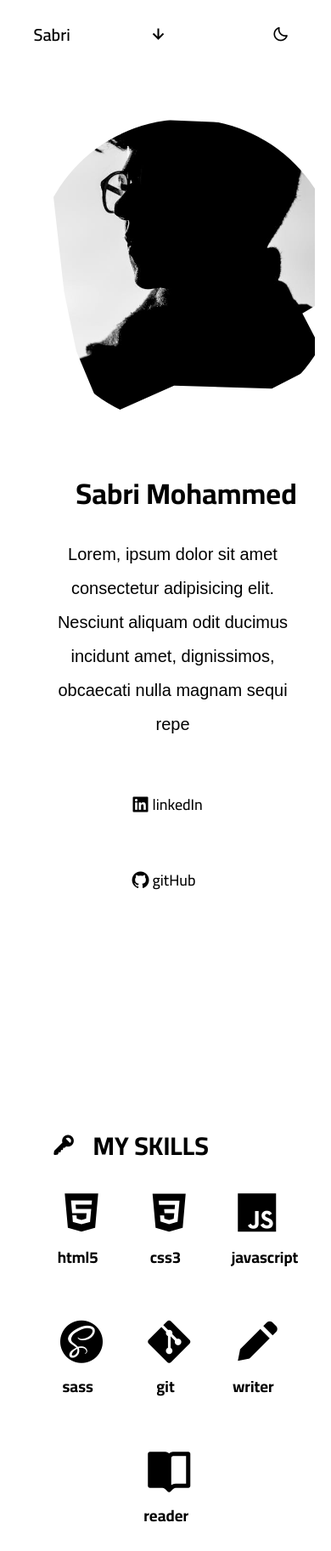
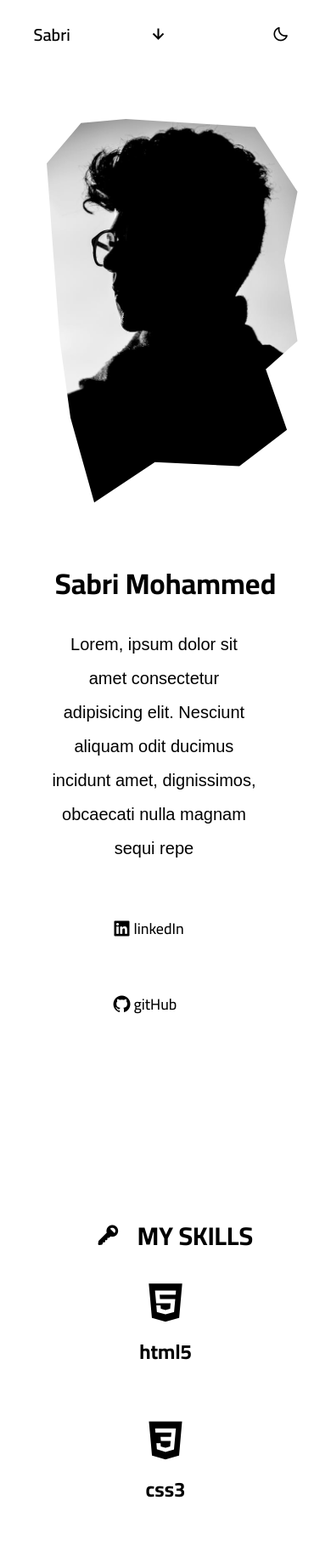
Before and after one commit to sabriAlshibani/Sabri-website, a plain HTML site: page index.html in a window 390 px wide. Shown: the top 1825 px of the page at 85% size. Drawn offline with nearby package versions, Linux system fonts and the light colour scheme.

Commit message:
update width of cards

```diff
--- a/css/style.css
+++ b/css/style.css
@@ -36,7 +36,6 @@ body {
 /*  start header */
 .header {
   width: 100%;
-  position: relative;
 }
 /* start nav */
 .nav {
@@ -192,13 +191,16 @@ header .banner .container {
     border: none;
     text-align: center;
   }
+  .header .banner .img {
+    width: 100%;
+  }
   .header .banner img {
     width: 360px;
     height: 360px;
     border-radius: 50%;
   }
 }
-.banner img {
+.banner .img img {
   width: 100%;
   height: 100%;
   border-radius: 10px;
@@ -229,10 +231,11 @@ header .banner .container {
 }
 @media (max-width: 767px) {
   .buttons {
+    width: 100%;
     align-items: center;
   }
   .buttons a {
-    max-width: 100%;
+    width: 100%;
   }
 }
 .buttons a {
@@ -282,14 +285,19 @@ header .banner .container {
   color: var(--text-color);
   margin-left: 20px;
 }
+@media (max-width: 767px) {
+  .skills .container h2 {
+    justify-content: center;
+  }
+}
 .skills .cards {
   display: flex;
   flex-wrap: wrap;
-  justify-content: center;
+  align-items: center;
   gap: 10px;
 }
 .cards .card {
-  width: 30%;
+  width: 100%;
   padding: 20px;
   background-color: var(--secondary-color);
   text-align: center;
@@ -298,11 +306,19 @@ header .banner .container {
   border: 1px solid transparent;
   transition: 0.5s;
 }
+@media (min-width: 768px) {
+  .cards .card {
+    width: 30%;
+  }
+}
 .cards .card:hover {
   border-color: var(--describe-color);
 }
 .cards .card i {
   font-size: 60px;
+}
+.cards .card h3 {
+  font-size: 24px;
 }
 /* end skills */
 @media (max-width: 767px) {
```
